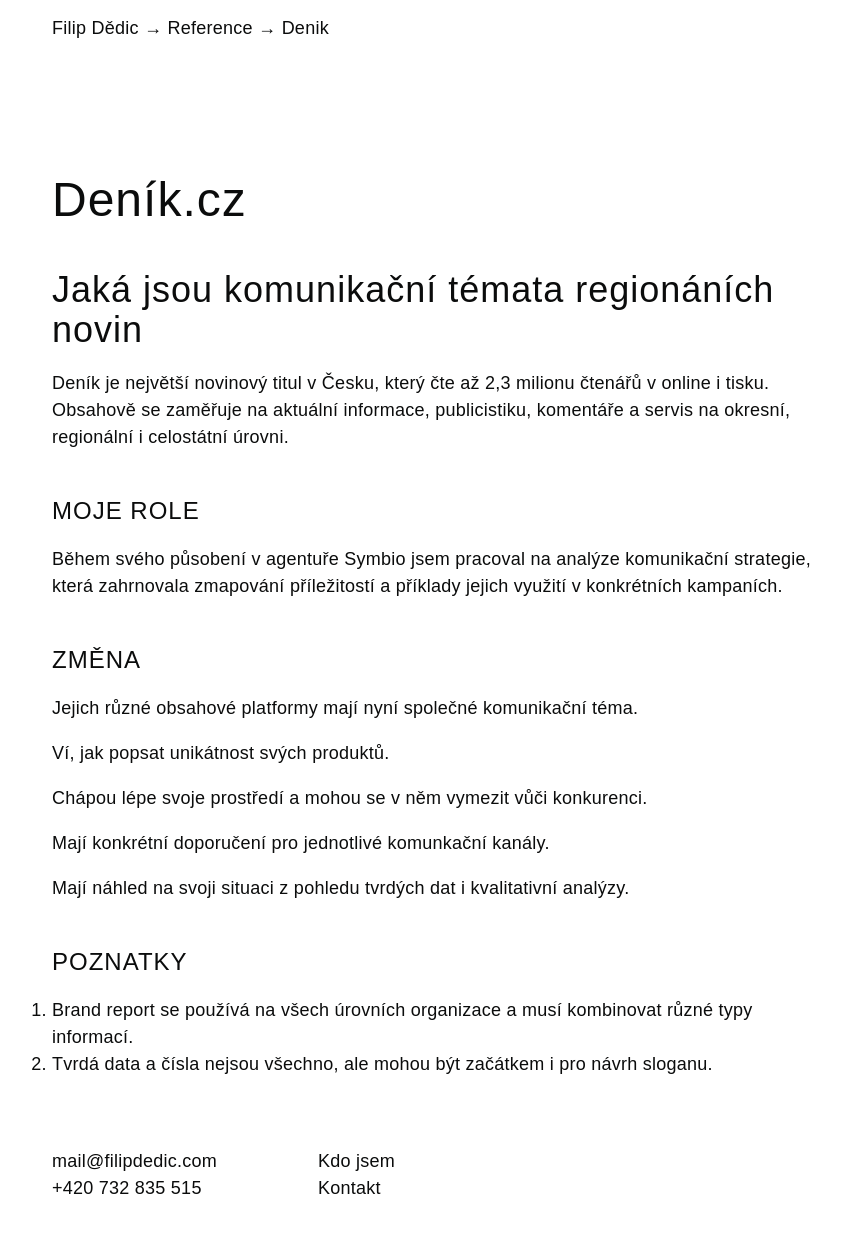
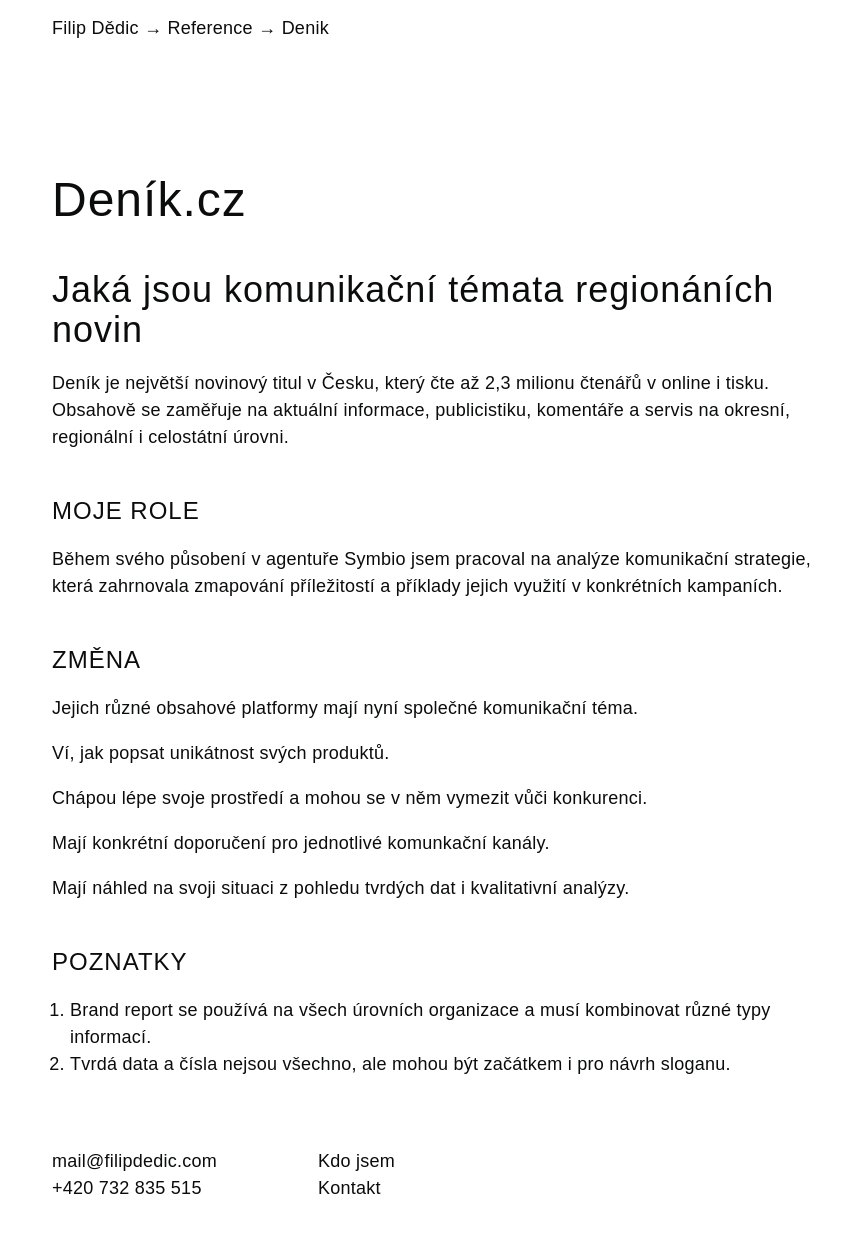
Before and after one commit to fdedic/fdedic.github.io, a Jekyll site: the page built from reference/denik.md, in a window 1280 px wide. Shown: the whole page, without its empty margins (208-1049 px from the left). Built offline with Jekyll 4.4.1, drawn with Linux system fonts in a browser that asks for light colours; nearby versions of some CDN libraries; some web fonts are replaced.

Commit message:
Update base.css

```diff
--- a/assets/css/base.css
+++ b/assets/css/base.css
@@ -422,7 +422,7 @@
 
  /* Lists */
 
- ul {
+ ol, ul {
      margin-left: 18px;
  }
 
```
